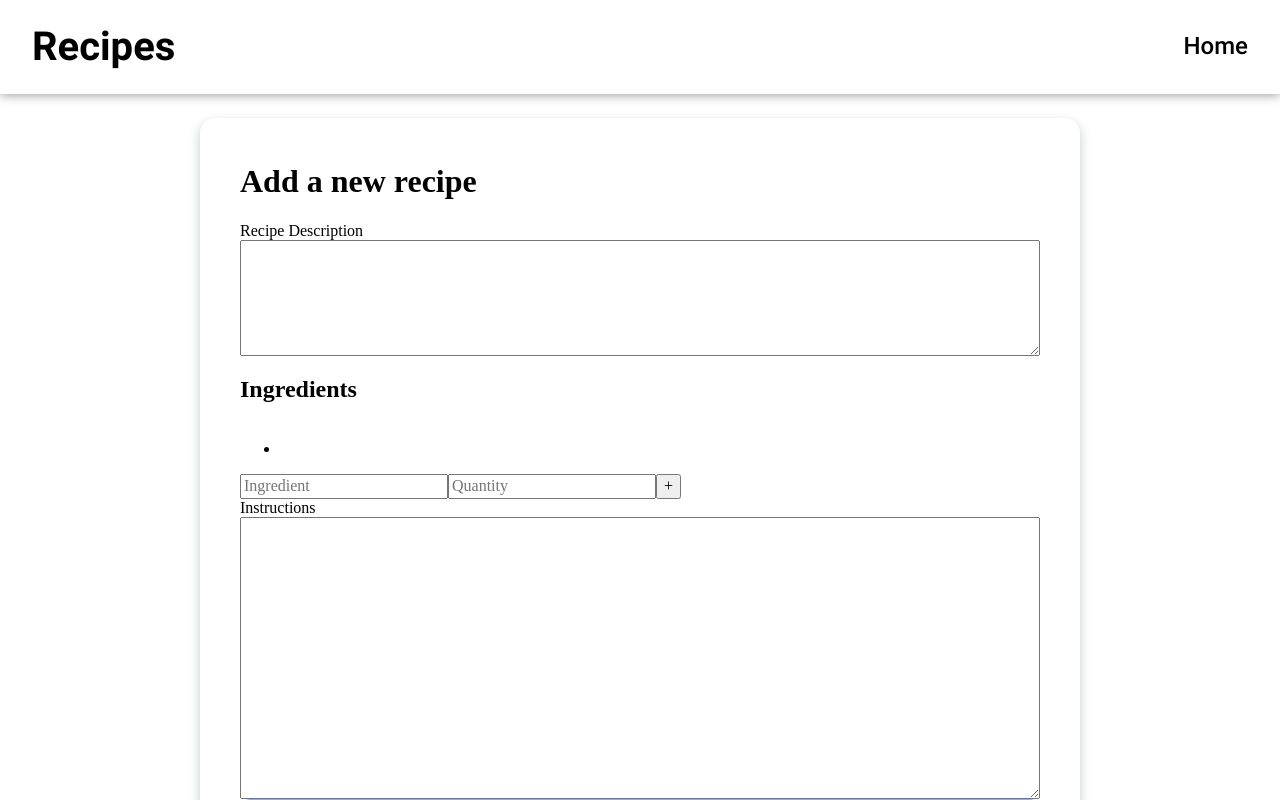
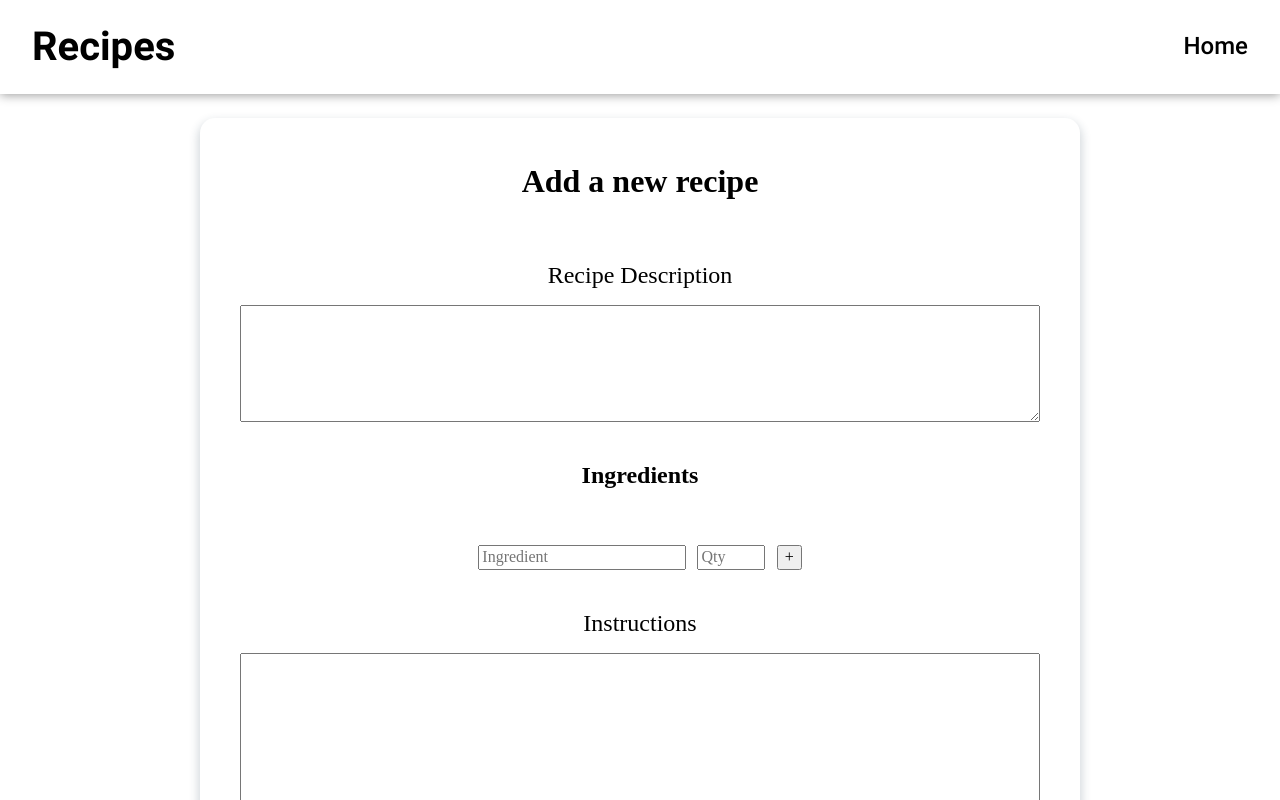
Before and after one commit to Qusz/vue-recipe-app, a Vue app: page /add-recipe in a window 1280 px wide. Shown: the top 800 px of the page. Built offline with nearby package versions, Linux system fonts and the light colour scheme.

Commit message:
adds basic logic for add new recipe page

```diff
--- a/src/assets/styles/sass/views/AddRecipe.scss
+++ b/src/assets/styles/sass/views/AddRecipe.scss
@@ -14,5 +14,47 @@
 
   display: flex;
   flex-direction: column;
+  gap: $spacer-m;
+
+    &__header {
+      align-self: center;
+    }
+
+    &__wrapper {
+      display: flex;
+      flex-direction: column;
+      gap: $spacer-xs;
+    }
+
+    &__title {
+      font-size: $fs-m;
+
+      margin: 0;
+      text-align: center;
+    }
+
+    &__items {
+      margin-bottom: $spacer-s;
+      padding: 0;
+    }
+
+    &__ingredients {
+      display: flex;
+      flex-direction: column;
+      align-items: center;
+    }
+
+    &__ingredient {
+      display: flex;
+      gap: $spacer-xxs;
+    }
+
+    &__ingredient-qty {
+      max-width: 60px;
+    }
+
+    &__button {
+      align-self: center;
+    }
 
 }
--- a/src/views/AddRecipe.vue
+++ b/src/views/AddRecipe.vue
@@ -6,10 +6,12 @@
         Add a new recipe
       </h1>
 
+      <div class="add-recipe__wrapper">
         <label for="recipe-desc" class="add-recipe__title">
           Recipe Description
         </label>
         <textarea
+          v-model="description"
           class="add-recipe__description"
           name="recipe-desc"
           id="recipe-desc"
@@ -17,25 +19,55 @@
           rows="6"
         >
         </textarea>
+      </div>
 
+      <div class="add-recipe__wrapper">
         <h2 class="add-recipe__title">
           Ingredients
         </h2>
+
         <div class="add-recipe__ingredients">
+
           <ul class="add-recipe__items">
-          <li class="add-recipe__item"></li>
+            <li
+              v-for="(item, i) in ingredients"
+              :key="i"
+              class="add-recipe__item"
+            >
+            {{ item.ingredient }}, {{ item.qty }}
+            </li>
           </ul>
+
           <form class="add-recipe__ingredient">
-          <input type="text" class="add-recipe__ingredient-name" placeholder="Ingredient">
-          <input type="text" class="add-recipe__ingredient-qty" placeholder="Quantity">
-          <button type="submit" class="">+</button>
+            <input
+              v-model="ingredientName"
+              type="text"
+              class="add-recipe__ingredient-name"
+              placeholder="Ingredient"
+            >
+            <input
+              v-model="ingredientQty"
+              type="text"
+              class="add-recipe__ingredient-qty"
+              placeholder="Qty"
+            >
+            <button
+              @click.prevent="addIngredient()"
+              type="submit"
+              class=""
+            >
+              +
+            </button>
           </form>
         </div>
+      </div>
 
+      <div class="add-recipe__wrapper">
         <label for="recipe-inst" class="add-recipe__title">
           Instructions
         </label>
         <textarea
+          v-model="instructions"
           class="add-recipe__instructions"
           name="recipe-inst"
           id="recipe-inst"
@@ -43,8 +75,11 @@
           rows="15"
         >
         </textarea>
+      </div>
 
-      <button class="btn btn-accent">
+      <button
+        class="btn btn-accent add-recipe__button"
+        @click="test()">
         Add recipe
       </button>
     </section>
@@ -58,20 +93,36 @@ export default {
   name: 'AddRecipe',
   data() {
     return {
+      currentId: 0,
       description: "",
+      ingredientName: "",
+      ingredientQty: null,
       ingredients: [],
-      instructions: ""
+      instructions: "",
+      fullRecipe: {
+        "id": this.currentId,
+        "name": "",
+        "desc": "",
+        "ingredients": [],
+        "instructions": ""
+      }
     }
   },
   methods: {
     addIngredient() {
-
+      const ingredient = {"ingredient": this.ingredientName, "qty": this.ingredientQty};
+      this.ingredients.push(ingredient);
+      this.ingredientName = "";
+      this.ingredientQty = null;
     },
     removeIngredient() {
 
     },
     submitRecipe() {
 
+    },
+    test() {
+      console.log(this.description, this.instructions);
     }
   }
 }
```
Also changed, not shown: 1 other file (tests, documents, lock files or other folders). Lines whose indentation alone changed are shown as unchanged.
